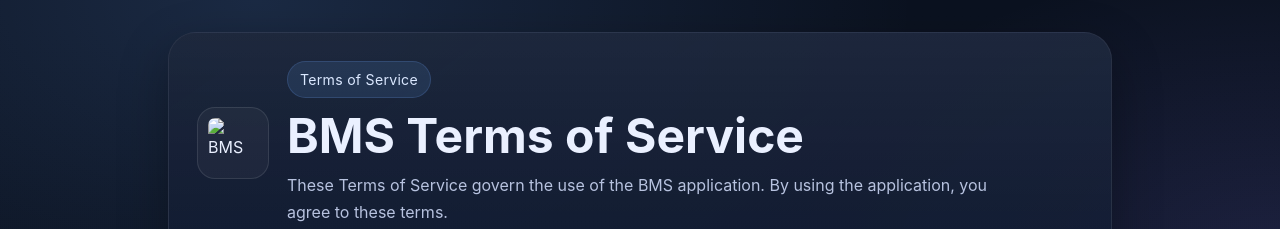
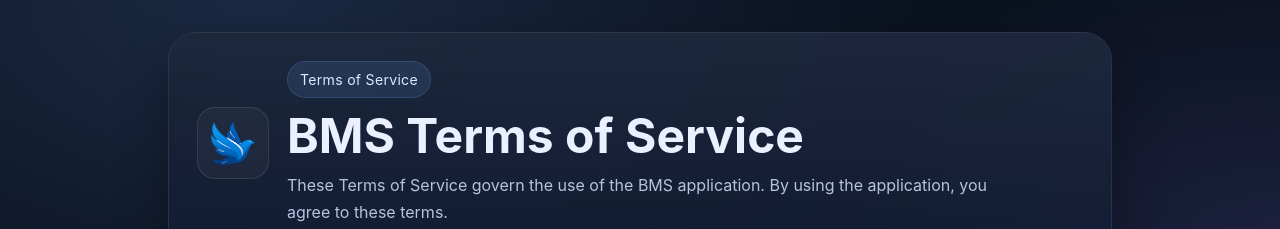
Before and after one commit to Danny-rgb-source/terms_privacy, a plain HTML site: page terms.html in a window 1280 px wide. Shown: the top 229 px of the page. Drawn offline with Linux system fonts and the light colour scheme.

Commit message:
Update terms.html

```diff
--- a/terms.html
+++ b/terms.html
@@ -149,7 +149,7 @@
   <main class="wrap">
     <article class="hero">
       <header class="hero-top">
-        <img class="logo" src="assets/images/app_logo.png" alt="BMS app logo" />
+        <img class="logo" src="app_logo.png" alt="BMS app logo" />
         <div>
           <span class="eyebrow">Terms of Service</span>
           <h1>BMS Terms of Service</h1>
```
